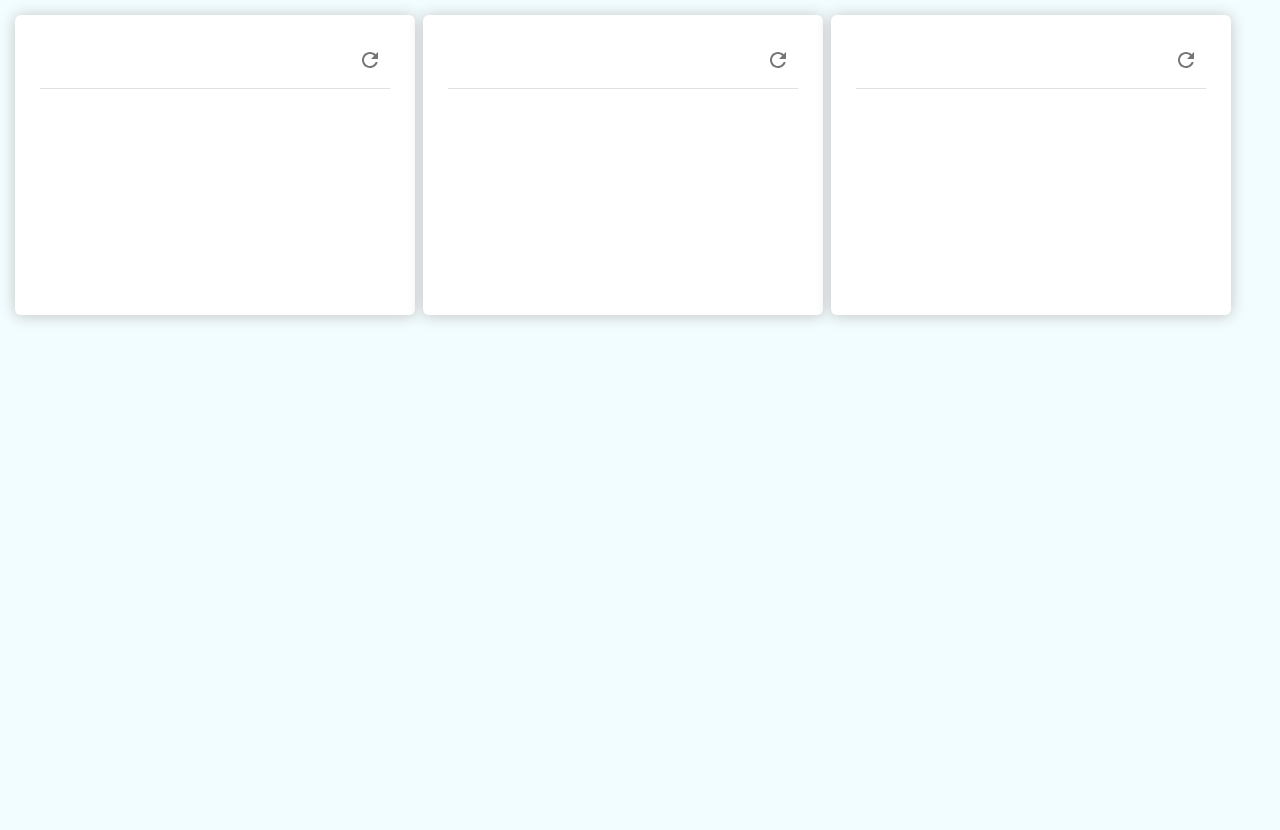
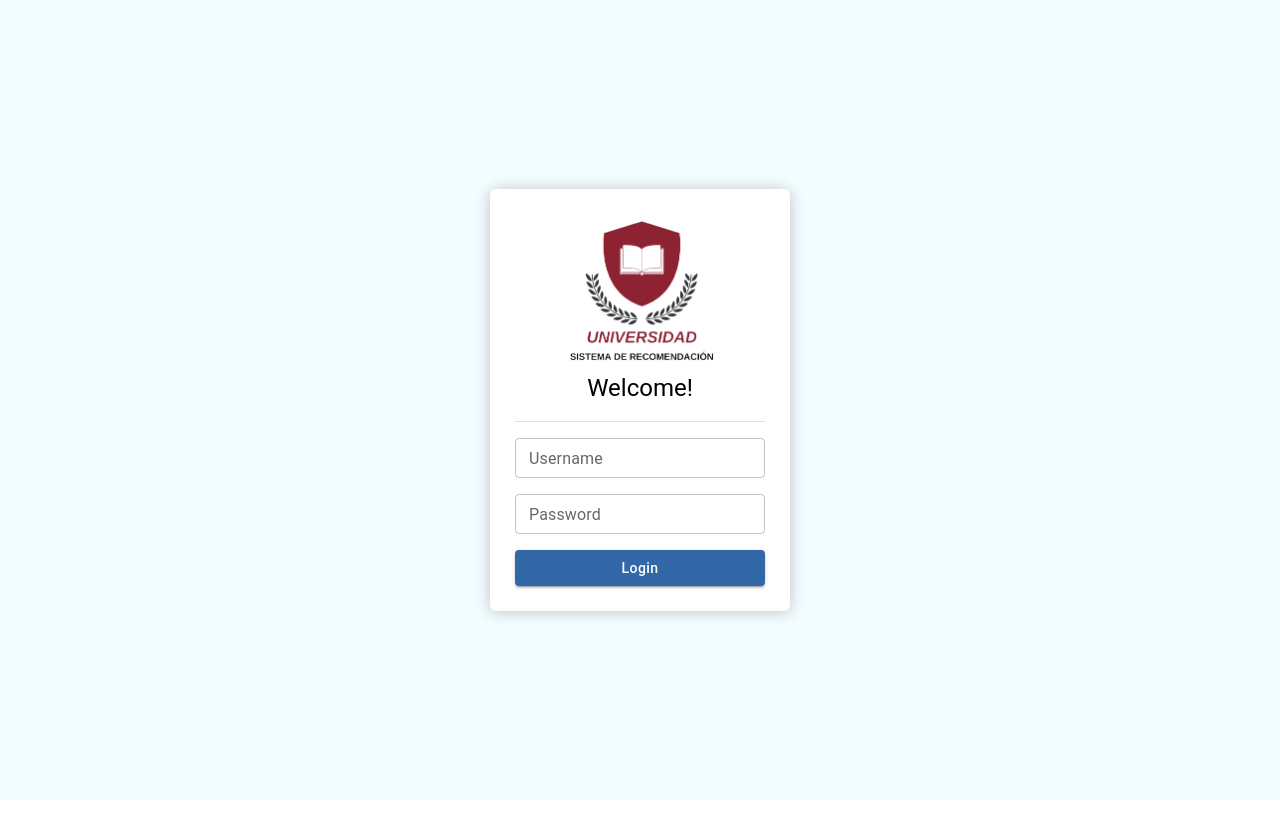
Before and after one commit to capmationdiego/toolbox, a Next.js app: page / in a window 1280 px wide. After the commit the page ends 800 px from the top, so only its background shows below. Built offline with nearby package versions, Linux system fonts and the light colour scheme; no server answers.

Commit message:
Added login page

```diff
--- a/components/Card.jsx
+++ b/components/Card.jsx
@@ -1,9 +1,12 @@
+/* eslint-disable no-unused-vars */
 /* eslint-disable no-console */
 /* eslint-disable no-alert */
 import {
+  Button,
   Divider,
   IconButton,
   Stack,
+  TextField,
   Typography,
 } from "@mui/material";
 import RefreshIcon from "@mui/icons-material/Refresh";
@@ -15,67 +18,81 @@ export default function Card() {
   const [loading, isLoading] = useState(true);
   const totalArtObjects = 4000;
 
-  const randomObjectID = () => Math.floor(Math.random() * (totalArtObjects) + 10);
+  // const randomObjectID = () => Math.floor(Math.random() * (totalArtObjects) + 10);
 
-  const fetchArtObject = async (objectID) => {
-    isLoading(true);
-    await fetch(`https://collectionapi.metmuseum.org/public/collection/v1/objects/${objectID}`)
-      .then((res) => res.json())
-      .then((res) => {
-        if (res.message !== "ObjectID not found") {
-          if (res.primaryImageSmall !== "") {
-            setArtObject(res);
-          }
-        }
-      }).finally(() => isLoading(false));
-  };
+  // const fetchArtObject = async (objectID) => {
+  //   isLoading(true);
+  //   await fetch(`https://collectionapi.metmuseum.org/public/collection/v1/objects/${objectID}`)
+  //     .then((res) => res.json())
+  //     .then((res) => {
+  //       if (res.message !== "ObjectID not found") {
+  //         if (res.primaryImageSmall !== "") {
+  //           setArtObject(res);
+  //         }
+  //       }
+  //     }).finally(() => isLoading(false));
+  // };
 
-  const handleIconClick = () => {
-    fetchArtObject(randomObjectID());
-  };
+  // const handleIconClick = () => {
+  //   fetchArtObject(randomObjectID());
+  // };
 
-  useEffect(() => {
-    fetchArtObject(randomObjectID());
-  }, []);
+  // useEffect(() => {
+  //   fetchArtObject(randomObjectID());
+  // }, []);
   return (
 
     <div>
-      {!loading ? (
       <Stack
         sx={{
           boxShadow: "0px 1px 15px 0 var(--shadow-box)",
           borderRadius: "6px",
           backgroundColor: "white",
-            width: "350px",
-            height: "250px",
+          width: "250px",
+          height: "auto",
           padding: "25px",
         }}
+        spacing={2}
+      >
+        <Stack
+          direction="column"
+          alignItems="center"
+          justifyContent="space-between"
           spacing={1}
         >
-          <Stack direction="row" alignItems="center" justifyContent="space-between">
+          <img
+            src="img/logo.png"
+            alt="Girl in a jacket"
+            width="150"
+            height="auto"
+          />
           <Typography variant="h5" noWrap>
-              {artObject ? artObject.title : ""}
+            Welcome!
           </Typography>
-            <IconButton onClick={() => handleIconClick()}>
-              <RefreshIcon />
-            </IconButton>
         </Stack>
         <Divider />
-          {artObject ? (
-            <img
-              src={artObject.primaryImageSmall}
-              alt={artObject.title}
-              style={{
-                height: "80%",
-                width: "100%",
-                objectFit: "contain",
+        <TextField
+          label="Username"
+          size="small"
+        />
+        <TextField
+          label="Password"
+          type="password"
+          size="small"
+        />
+        <Button
+          variant="contained"
+          sx={{
+            textTransform: "none !important",
+            backgroundColor: "#3268a8",
+            "&:hover": {
+              background: "#3a74ba !important",
+            },
           }}
-            />
-          ) : (null)}
+        >
+          Login
+        </Button>
       </Stack>
-      ) : (
-        <LoadingCard handle={handleIconClick} />
-      )}
 
     </div>
   );
--- a/pages/index.js
+++ b/pages/index.js
@@ -7,17 +7,15 @@ export default function Home() {
     <Stack
       sx={{
         height: "100vh",
-        position: "relative",
         backgroundColor: "var(--main-background)",
-        padding: "15px",
-        flexWrap: "wrap",
+        display: "flex",
+        alignItems: "center",
+        justifyContent: "center",
       }}
       direction="row"
       spacing={1}
     >
       <Card />
-      <Card />
-      <Card />
     </Stack>
   );
 }
```
Also changed, not shown: public/img/logo.png (added). Lines whose indentation alone changed are shown as unchanged.
